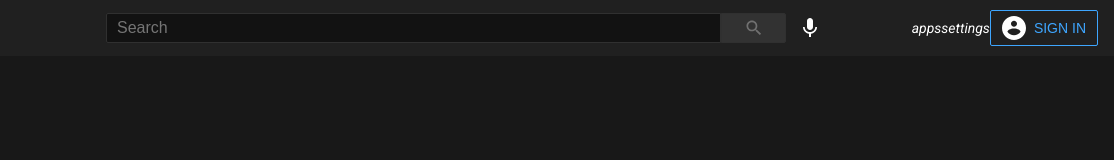
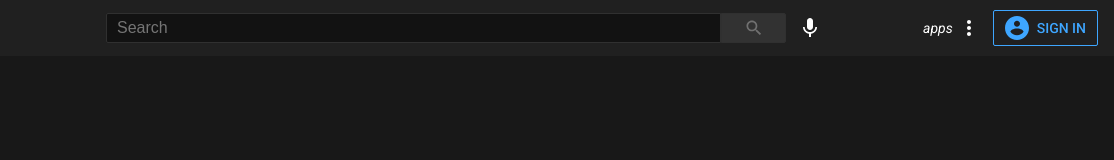
Before and after one commit to D4nielJ/youtube_videoplayer, a plain HTML site: page index.html in a window 1280 px wide. Shown: the full height of the page, 166-1280 px from the left. Drawn offline with Linux system fonts and the light colour scheme.

Commit message:
Sign in button finished, setting button finished

```diff
--- a/css/styles.css
+++ b/css/styles.css
@@ -1,4 +1,4 @@
-*, button {
+* {
     box-sizing: border-box;
     margin: 0;
     padding: 0;
@@ -46,6 +46,7 @@ button {
     box-sizing: border-box;
     margin: 0em;
     padding: 1px 6px;
+    font-family: inherit;
 }
 
 svg:not(:root) {
@@ -193,7 +194,6 @@ input:focus-visible {
     border-radius: 2px;
     min-width: 72px;
     font-size: 1.4rem;
-
 }
 
 .sign-in-text {
@@ -205,3 +205,20 @@ input:focus-visible {
     white-space: nowrap;
     text-transform: uppercase;
 }
+
+.sign-in-icon {
+    fill: var(--call-to-action);
+}
+
+.settings-button {
+    width: 24px;
+    height: 24px;
+}
+
+.navbar-settings {
+    background-color: transparent;
+    padding: 8px;
+    cursor: pointer;
+    position: relative;
+    right: 4px;
+}
--- a/index.html
+++ b/index.html
@@ -58,10 +58,14 @@
         </div>
         <div class="navbar-item navbar-end">
             <i id="youtube-apps">apps</i>
-            <i id="settings-button">settings</i>
+            <button class="navbar-settings">
+                <i class="settings-button yt-icon">
+                    <svg viewBox="0 0 24 24" preserveAspectRatio="xMidYMid meet" focusable="false" class="yt-icon" style="pointer-events: none; display: block; width: 100%; height: 100%;"><g class="yt-icon"><path d="M12 8c1.1 0 2-.9 2-2s-.9-2-2-2-2 .9-2 2 .9 2 2 2zm0 2c-1.1 0-2 .9-2 2s.9 2 2 2 2-.9 2-2-.9-2-2-2zm0 6c-1.1 0-2 .9-2 2s.9 2 2 2 2-.9 2-2-.9-2-2-2z" class="yt-icon"></path></g></svg>
+                </i>
+            </button>
             <button id="sign-in" class="yt-button">
                 <i class="sign-in-icon yt-icon">
-                    <svg viewBox="0 0 24 24" preserveAspectRatio="xMidYMid meet" focusable="false" class="yt-icon" style="pointer-events: none; display: block; width: 100%; height: 100%;"><g class="yt-icon"><path d="M12,0 C18.62375,0 24,5.37625 24,12 C24,18.62375 18.62375,24 12,24 C5.37625,24 0,18.62375 0,12 C0,5.37625 5.37625,0 12,0 Z M12,10.63625 C13.66,10.63625 15,9.29625 15,7.63625 C15,5.97625 13.66,4.63625 12,4.63625 C10.34,4.63625 9,5.97625 9,7.63625 C9,9.29625 10.34,10.63625 12,10.63625 Z M12,12.40875 C8.33375,12.40875 5.455,14.18125 5.455,15.8175 C6.84125,17.95 9.26875,19.3625 12,19.3625 C14.73125,19.3625 17.15875,17.95 18.545,15.8175 C18.545,14.18125 15.66625,12.40875 12,12.40875 Z" class="yt-icon"></path></g></svg>
+                    <svg viewBox="0 0 24 24" preserveAspectRatio="xMidYMid meet" focusable="false" class="sign-in-icon yt-icon" style="pointer-events: none; display: block; width: 100%; height: 100%;"><g class="sign-in-icon yt-icon"><path d="M12,0 C18.62375,0 24,5.37625 24,12 C24,18.62375 18.62375,24 12,24 C5.37625,24 0,18.62375 0,12 C0,5.37625 5.37625,0 12,0 Z M12,10.63625 C13.66,10.63625 15,9.29625 15,7.63625 C15,5.97625 13.66,4.63625 12,4.63625 C10.34,4.63625 9,5.97625 9,7.63625 C9,9.29625 10.34,10.63625 12,10.63625 Z M12,12.40875 C8.33375,12.40875 5.455,14.18125 5.455,15.8175 C6.84125,17.95 9.26875,19.3625 12,19.3625 C14.73125,19.3625 17.15875,17.95 18.545,15.8175 C18.545,14.18125 15.66625,12.40875 12,12.40875 Z" class="sign-in-icon yt-icon"></path></g></svg>
                 </i>
                 <p class="sign-in-text">SIGN IN</p>
             </button>
```
